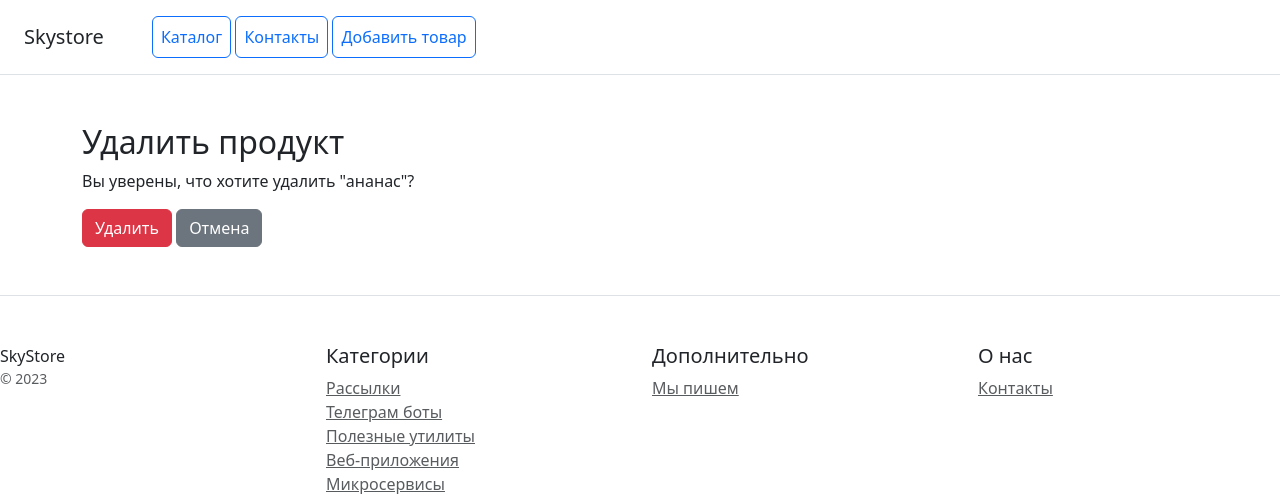
After one commit to Kulsiiiitova/module6, a Django app: page /product/1/delete/ in a window 1280 px wide. The commit adds this page. Shown: the top 494 px of the page. Run offline with Django 5.2, Linux system fonts and the light colour scheme; data comes from the database, SQL or seed files in the repository.

Commit message:
update homework 26.1

```diff
--- a/catalog/forms.py
+++ b/catalog/forms.py
@@ -52,7 +52,6 @@ class ProductForm(forms.ModelForm):
             raise ValidationError('Цена не может быть отрицательной')
         return price
 
-
     def clean(self):
         cleaned_data = super().clean()
         product_name = cleaned_data.get('product_name')
--- /dev/null
+++ b/catalog/templates/product_confirm_delete.html
@@ -0,0 +1,13 @@
+{% extends 'base.html' %}
+
+{% block title %}Удалить продукт{% endblock %}
+
+{% block content %}
+<h2>Удалить продукт</h2>
+<p>Вы уверены, что хотите удалить "{{product.product_name}}"?</p>
+<form method="post">
+    {% csrf_token %}
+    <button type="submit" class="btn btn-danger">Удалить</button>
+    <a href="{% url 'catalog:product_list' %}" class="btn btn-secondary">Отмена</a>
+</form>
+{% endblock %}
--- a/catalog/templates/product_details.html
+++ b/catalog/templates/product_details.html
@@ -7,5 +7,8 @@
     <p class="lead">Описание: {{product.product_description}}</p>
     <p class="lead">Категория: {{product.product_category}}</p>
     <p class="lead">Цена: {{product.price_product}}</p>
+    <a href="{% url 'catalog:product_list' %}" class="btn btn-primary">Вернуться к продуктам</a>
+    <a href="{% url 'catalog:product_edit' product.pk %}" class="btn btn-primary">Редактировать</a>
+    <a href="{% url 'catalog:delete_product' product.pk %}" class="btn btn-primary">Удалить</a>
 </div>
 {% endblock %}
--- a/catalog/urls.py
+++ b/catalog/urls.py
@@ -1,6 +1,7 @@
 from django.urls import path, include
 from catalog.apps import CatalogConfig
-from catalog.views import ProductListView, ProductDetailView, ProductCreateView, ContactsTemplateView
+from catalog.views import ProductListView, ProductDetailView, ProductCreateView, ContactsTemplateView, \
+    ProductDeleteView, ProductUpdateView
 
 app_name = CatalogConfig.name
 
@@ -8,5 +9,7 @@ urlpatterns = [
     path('', ProductListView.as_view(), name='product_list'),
     path('contacts/', ContactsTemplateView.as_view(), name='contacts'),
     path('product_form/', ProductCreateView.as_view(), name='product_form'),
-    path('product_details/<int:pk>/', ProductDetailView.as_view(), name='product_details')
+    path('product_details/<int:pk>/', ProductDetailView.as_view(), name='product_details'),
+    path('product/<int:pk>/delete/', ProductDeleteView.as_view(), name='delete_product'),
+    path('product/<int:pk>/edit/', ProductUpdateView.as_view(), name='product_edit')
 ]
--- a/catalog/views.py
+++ b/catalog/views.py
@@ -5,7 +5,7 @@ from .forms import ProductForm
 
 from .models import Product
 from django.views.generic import ListView, DetailView, TemplateView
-from django.views.generic.edit import CreateView
+from django.views.generic.edit import CreateView, DeleteView, UpdateView
 
 
 class ProductListView(ListView):
@@ -39,3 +39,17 @@ class ProductCreateView(CreateView):
     form_class = ProductForm
     template_name = 'product_form.html'
     success_url = reverse_lazy('catalog:product_list')
+
+
+class ProductDeleteView(DeleteView):
+    model = Product
+    template_name = 'product_confirm_delete.html'
+    success_url = reverse_lazy('catalog:product_list')
+    context_object_name = 'product'
+
+
+class ProductUpdateView(UpdateView):
+    model = Product
+    form_class = ProductForm
+    template_name = 'product_form.html'
+    success_url = reverse_lazy('catalog:product_list')
```
